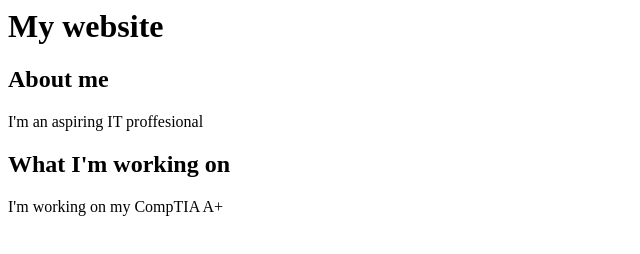
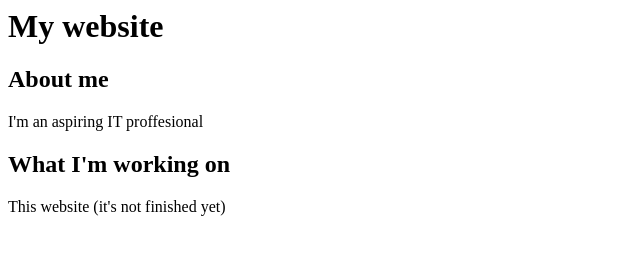
Before and after one commit to Joel-Jimenez32/mywebsite, a plain HTML site: page index.html in a window 1280 px wide. Shown: the full height of the page, 0-640 px from the left. Drawn offline with Linux system fonts and the light colour scheme.

Commit message:
Update index.html

```diff
--- a/index.html
+++ b/index.html
@@ -9,7 +9,7 @@
         </p>
         <h2>What I'm working on</h2>
         <p>
-            I'm working on my CompTIA A+
+            This website (it's not finished yet)
         </p>
     </body>
 </html>
```
